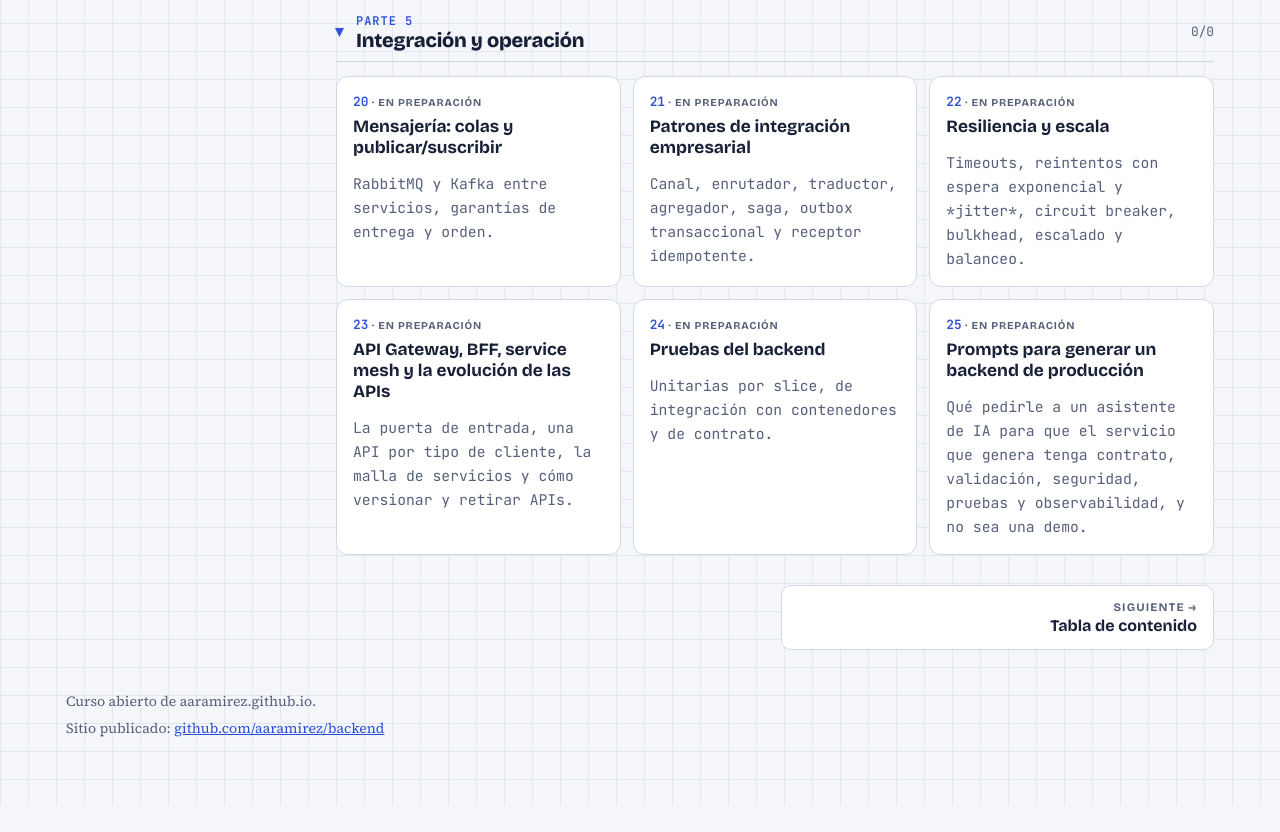
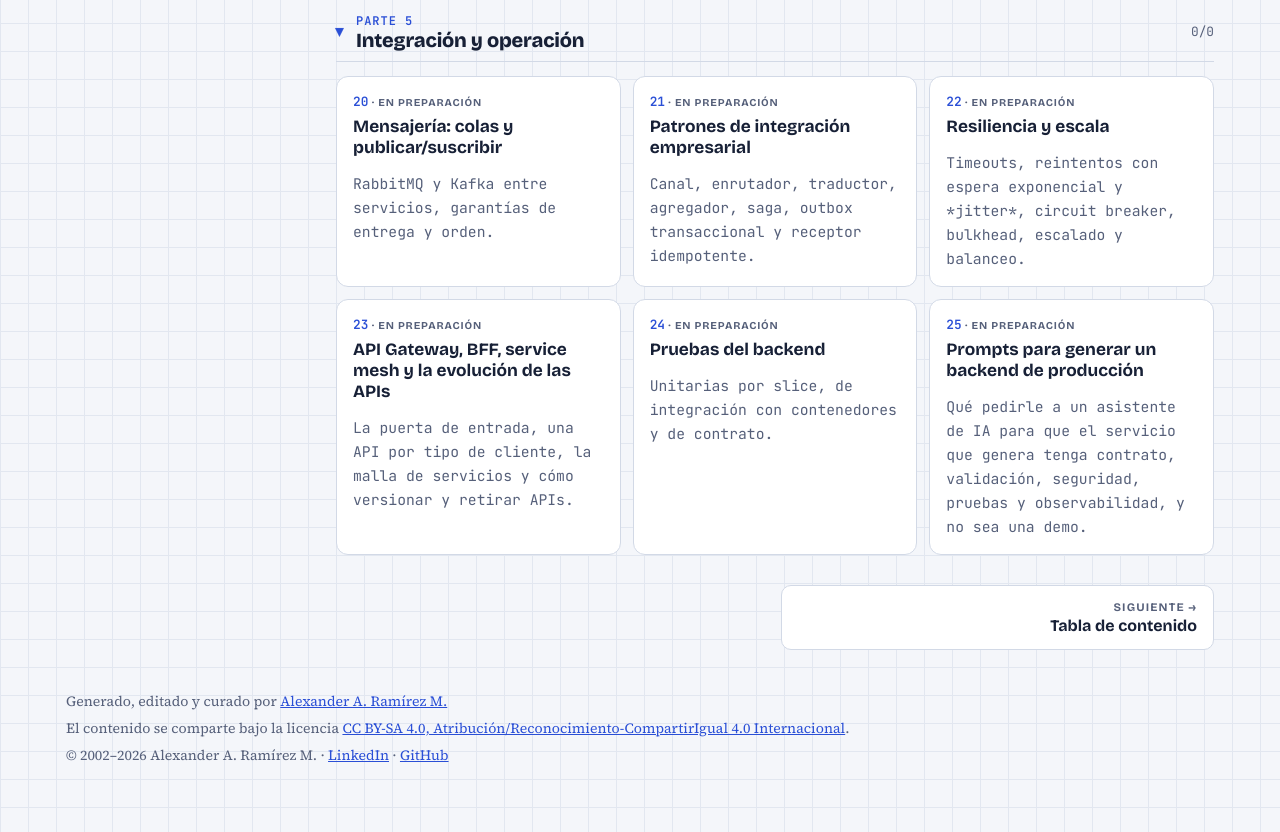
Before and after one commit to aaramirez/backend, a plain HTML site: page index.html in a window 1280 px wide. Shown: the part 3225-4057 px from the top of the page. Before the commit the page ends 4030 px from the top, so only its background shows below. Drawn offline with nearby package versions, Linux system fonts and the light colour scheme.

Commit message:
Pie común: autoría, licencia CC BY-SA 4.0 y año que se actualiza solo

```diff
--- a/index.html
+++ b/index.html
@@ -105,7 +105,7 @@ height="0" width="0" style="display:none;visibility:hidden"></iframe></noscript>
 <nav class="pager" id="pager" aria-label="Capítulo anterior y siguiente"></nav>
 </main>
 </div>
-<footer><span>Curso abierto de aaramirez.github.io.</span><span>Sitio publicado: <a href="https://github.com/aaramirez/backend" target="_blank" rel="noopener">github.com/aaramirez/backend</a></span></footer>
+<footer><span>Generado, editado y curado por <a href="https://www.linkedin.com/in/alexander-ramirez-morales/" target="_blank" rel="noopener">Alexander A. Ramírez M.</a></span><span>El contenido se comparte bajo la licencia <a href="https://creativecommons.org/licenses/by-sa/4.0/deed.es" target="_blank" rel="noopener">CC BY-SA 4.0, Atribución/Reconocimiento-CompartirIgual 4.0 Internacional</a>.</span><span>© 2002–<span data-anio>2026</span> Alexander A. Ramírez M. · <a href="https://www.linkedin.com/in/alexander-ramirez-morales/" target="_blank" rel="noopener">LinkedIn</a> · <a href="https://github.com/aaramirez" target="_blank" rel="noopener">GitHub</a></span><script>document.querySelectorAll('[data-anio]').forEach(function (e) { e.textContent = new Date().getFullYear(); });</script></footer>
 </div>
 <script src="assets/lab.js"></script>
 </body>
```
Also changed, not shown: temario.html (+1 -1 lines).
